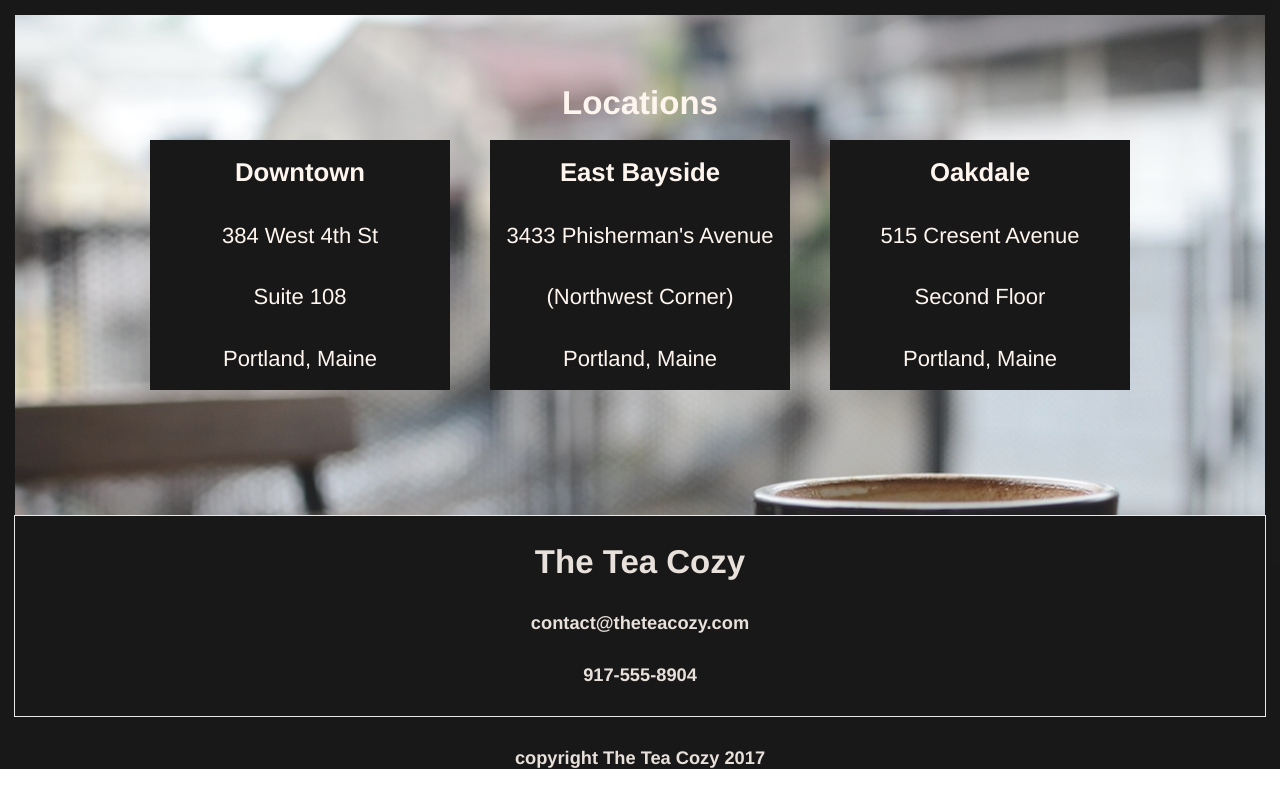
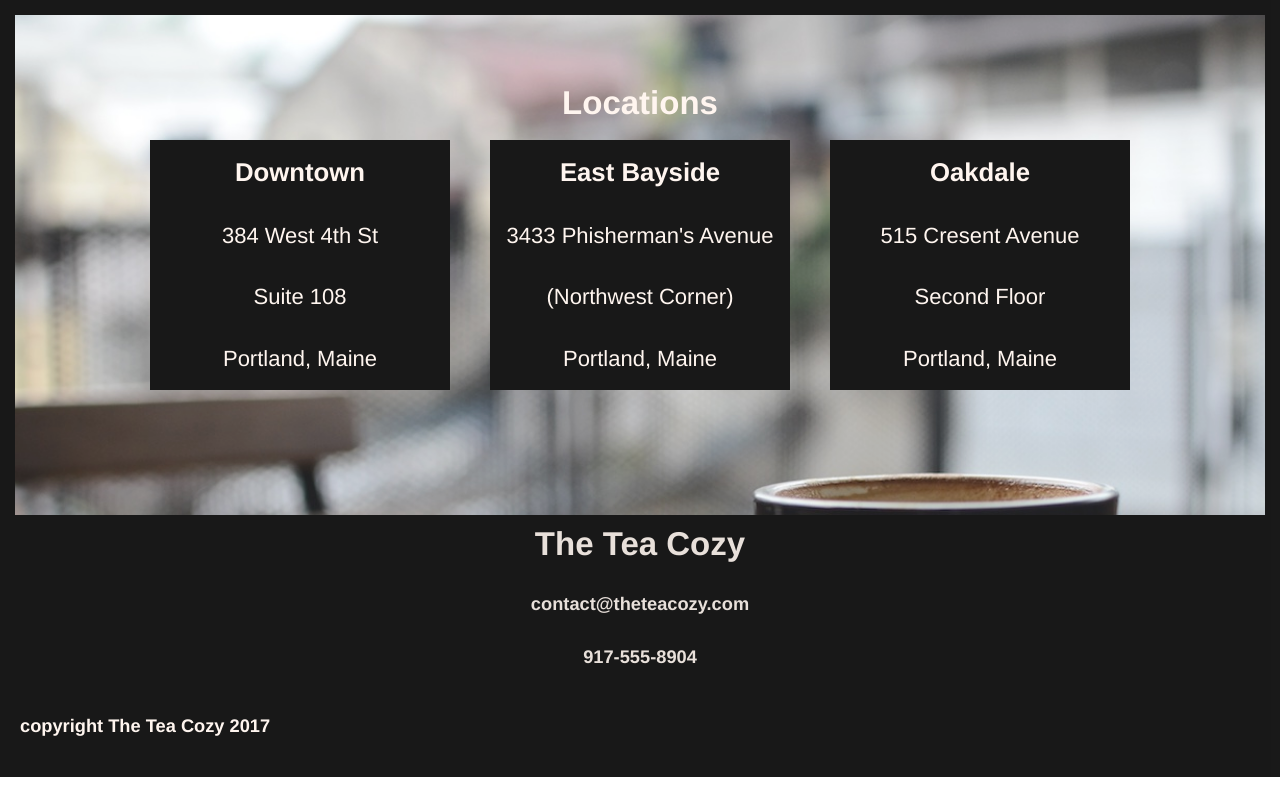
Before and after one commit to codenamesen/TeaCozy, a plain HTML site: page index.html in a window 1280 px wide. Shown: the part 1469-2269 px from the top of the page. After the commit the page ends 2246 px from the top, so only its background shows below. Drawn offline with Linux system fonts and the light colour scheme.

Commit message:
Complete the styles

```diff
--- a/index.html
+++ b/index.html
@@ -80,15 +80,13 @@
           <p>Portland, Maine</p>
         </div>
       </div>
+      <!--Contains the contact details-->
       <div class="contact">
         <h2>The Tea Cozy</h2>
         <h5>contact@theteacozy.com</h5>
         <h5>917-555-8904</h5>
       </div>
-      <!--Contains the contact details just above the footer-->
-    <footer>
-      <h5>copyright The Tea Cozy 2017</h5>
-    </footer>
+      <h5 class="copyright">copyright The Tea Cozy 2017</h5>
     </div>
     <!--The main class ends here-->
 
--- a/resources/css/style.css
+++ b/resources/css/style.css
@@ -204,10 +204,23 @@ nav a{
   margin: 0px;
 }
 
-/*This styles the footer*/
+/*This styles the contact*/
 .contact{
   height: 200px;
   width: 1250px;
   margin: 0 auto;
-  border: 1px solid white;
+  /*border: 1px solid white;*/
 }
+
+ .contact h2{
+ padding-top: 10px;
+ margin: 0px;
+}
+
+/*This styles the footer*/
+.copyright{
+  margin: 0 20px;
+  padding: 0px 0px 40px 0px;
+  /*border: 1px solid red;*/
+  text-align: left;
+}
```
